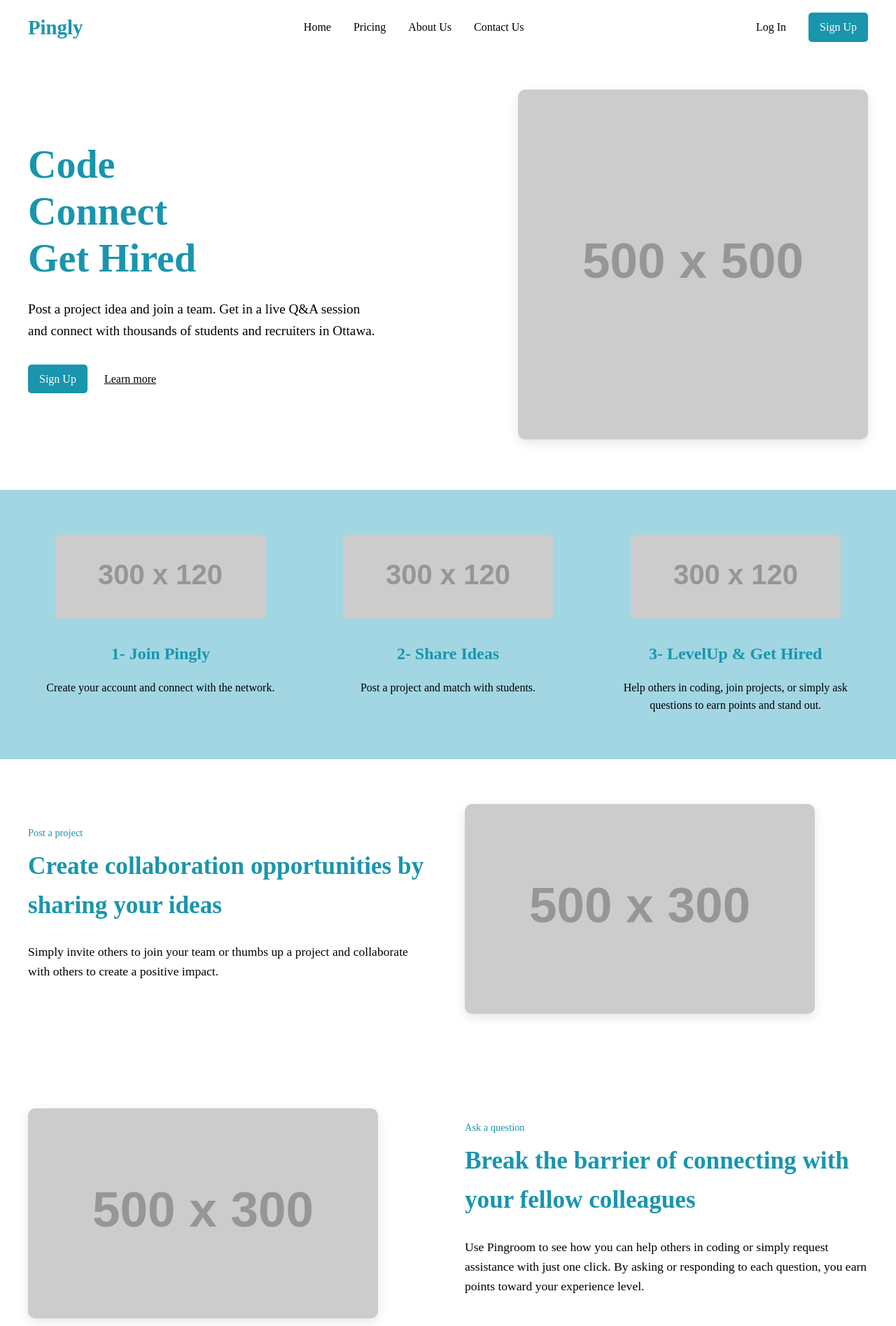
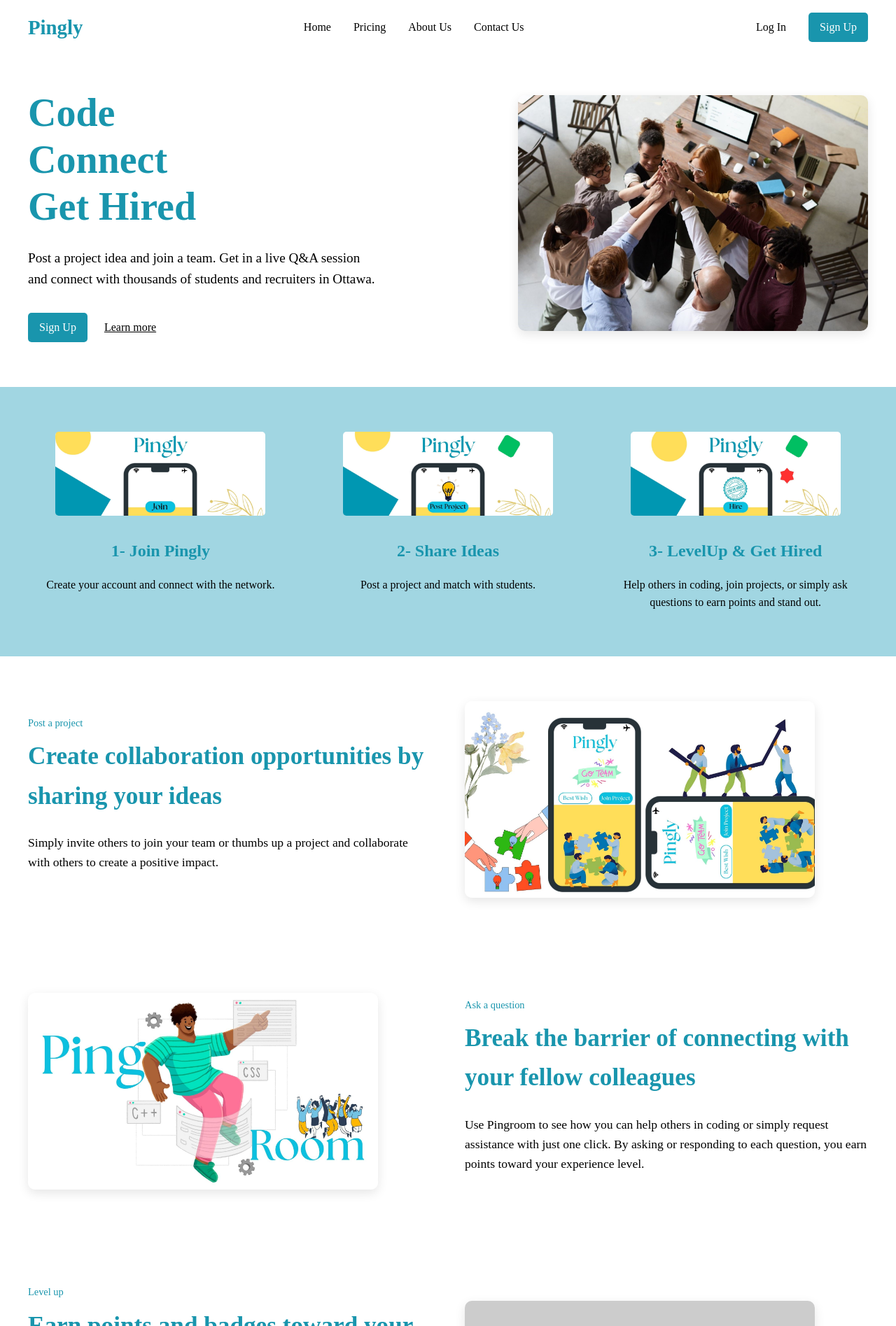
Before and after one commit to AhmadNaweenSamandar/Pingly, a plain HTML site: page index.html in a window 1280 px wide. Shown: the top 1895 px of the page at 70% size. Drawn offline with Linux system fonts and the light colour scheme; placeholder pictures from the web are drawn by us; a web font is replaced by a local one.

Commit message:
picture added to the main adverstising page for Pingly

```diff
--- a/index.html
+++ b/index.html
@@ -33,12 +33,12 @@
                 <h1>Code<br>Connect<br>Get Hired</h1>
                 <p>Post a project idea and join a team. Get in a live Q&A session and connect with thousands of students and recruiters in Ottawa.</p>
                 <div class="hero-buttons">
-                    <a href="signup.html" class="signup-btn">Sign Up</a>
-                    <a href="#" class="learn-more">Learn more</a>
+                    <a href="login.html" class="signup-btn">Sign Up</a>
+                    <a href="about-us.html" class="learn-more">Learn more</a>
                 </div>
             </div>
             <div class="hero-image">
-                <img src="https://via.placeholder.com/500x500" alt="Pingly Hero Image">
+                <img src="photos/Pic 1.jpg" alt="Pingly Hero Image">
             </div>
         </div>
     </section>
@@ -47,17 +47,17 @@
     <section class="steps">
         <div class="steps-container">
             <div class="step">
-                <img src="https://via.placeholder.com/300x120" alt="Join Pingly">
+                <img src="photos/Pic 2.jpg" alt="Join Pingly">
                 <h3>1- Join Pingly</h3>
                 <p>Create your account and connect with the network.</p>
             </div>
             <div class="step">
-                <img src="https://via.placeholder.com/300x120" alt="Share Ideas">
+                <img src="photos/pic 3.jpg" alt="Share Ideas">
                 <h3>2- Share Ideas</h3>
                 <p>Post a project and match with students.</p>
             </div>
             <div class="step">
-                <img src="https://via.placeholder.com/300x120" alt="LevelUp & Get Hired">
+                <img src="photos/pic 4.jpg" alt="LevelUp & Get Hired">
                 <h3>3- LevelUp & Get Hired</h3>
                 <p>Help others in coding, join projects, or simply ask questions to earn points and stand out.</p>
             </div>
@@ -73,7 +73,7 @@
                 <p class="medium-text">Simply invite others to join your team or thumbs up a project and collaborate with others to create a positive impact.</p>
             </div>
             <div class="project-image">
-                <img src="https://via.placeholder.com/500x300" alt="Project Collaboration">
+                <img src="photos/pic 5.jpg" alt="Project Collaboration">
             </div>
         </div>
     </section>
@@ -82,7 +82,7 @@
     <section class="question">
         <div class="question-container">
             <div class="question-image">
-                <img src="https://via.placeholder.com/500x300" alt="Ask a Question">
+                <img src="photos/pic 6.jpg" alt="Ask a Question">
             </div>
             <div class="question-text">
                 <span class="small-text">Ask a question</span>
@@ -134,8 +134,6 @@
             <div class="footer-links">
                 <ul>
                     <li><a href="#">Home</a></li>
-                    <li><a href="our-vision.html">Our Vision</a></li>
-                    <li><a href="for-businesses.html">For Businesses</a></li>
                     <li><a href="pricing.html">Pricing</a></li>
                     <li><a href="about-us.html">About Us</a></li>
                     <li><a href="contact-us.html">Contact Us</a></li>
```
Also changed, not shown: photos/Pic 1.jpg (added), photos/Pic 2.jpg (added), photos/pic 3.jpg (added), photos/pic 4.jpg (added), photos/pic 5.jpg (added), photos/pic 6.jpg (added).
